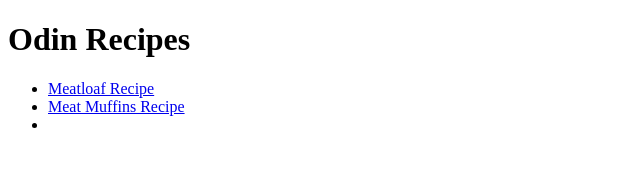
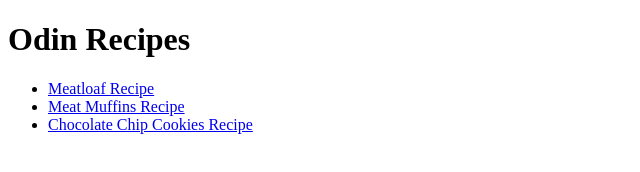
Before and after one commit to CrimsonCoder637/odin-recipes, a plain HTML site: page index.html in a window 1280 px wide. Shown: the whole page, without its empty margins (0-640 px from the left). Drawn offline with Linux system fonts and the light colour scheme.

Commit message:
Update index - link to cc_cookies

```diff
--- a/index.html
+++ b/index.html
@@ -10,7 +10,7 @@
         <ul>
             <li><a href="recipes/meatloaf.html">Meatloaf Recipe</a></li>
             <li><a href="recipes/meat_muffins.html">Meat Muffins Recipe</a></li>
-            <li></li>
+            <li><a href="recipes/cc_cookies.html">Chocolate Chip Cookies Recipe</a></li>
         </ul>
     </body>
 </html>
```
